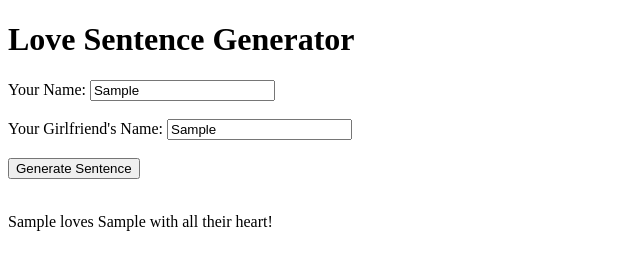
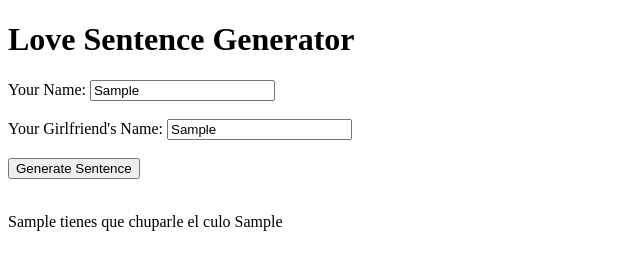
Before and after one commit to leandrorvb/love-sentence, a plain HTML site: page index.html in a window 1280 px wide. Both pictures are taken after typing "Sample", "Sample" into the empty fields and a click on the button "Generate Sentence". Shown: the full height of the page, 0-640 px from the left. Drawn offline with Linux system fonts and the light colour scheme.

Commit message:
Update index.html

```diff
--- a/index.html
+++ b/index.html
@@ -7,7 +7,7 @@
       var name = document.getElementById('name').value;
       var girlfriendName = document.getElementById('girlfriend-name').value;
 
-      var sentence = name + " loves " + girlfriendName + " with all their heart!";
+      var sentence = name + " tienes que chuparle el culo " + girlfriendName ;
 
       document.getElementById('result').textContent = sentence;
     }
```
